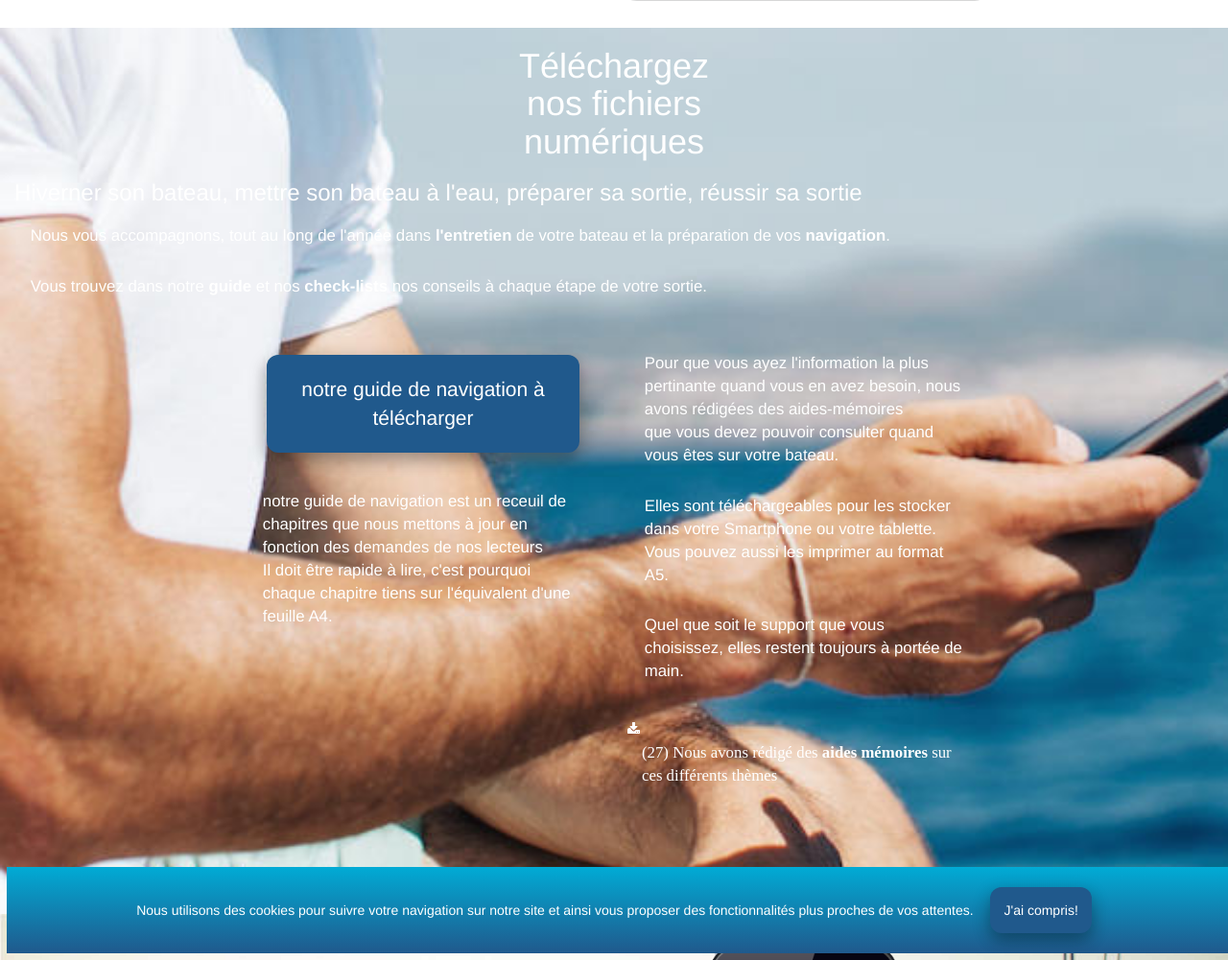
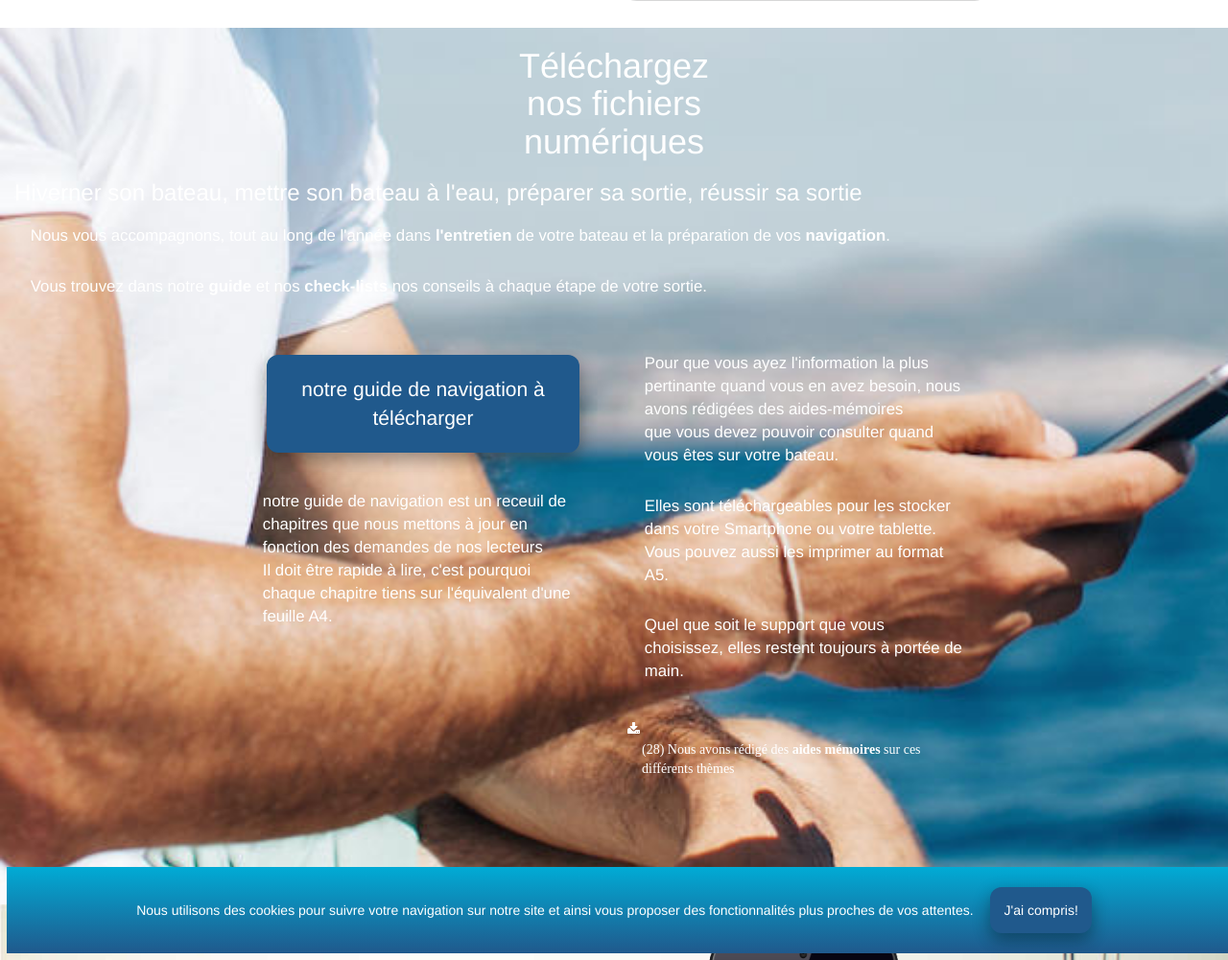
Before and after one commit to pjtiberghien/trial, a Jekyll site: the page built from docs/index.html, in a window 1280 px wide and 1400 px high, scrolled down 660 px, cut to the strip 399-1400 px from the top of the window. Shown: the whole strip at 96% size. Built offline with Jekyll 4.4.1, drawn with Linux system fonts in a browser that asks for light colours; nearby versions of some CDN libraries.

Commit message:
vertical menu 28
gaming on css

```diff
--- a/docs/assets/css/main.css
+++ b/docs/assets/css/main.css
@@ -398,9 +398,9 @@
     display:block;
     text-decoration: none;
     color:white;
-    padding: 3px 0;
+    padding: 2px 0;
     font-family: avenir;
-    font-size: 1.2em;
+    font-size: 1em;
 }
 #menu-vertical-aide-memoire-accordeon ul li a, #menu-vertical-aide-memoire-accordeon li:hover li a {
     font-size:1em;
@@ -413,7 +413,7 @@
 }
 
 #menu-vertical-aide-memoire-accordeon li:hover li {
-    max-height: 20em;
+    max-height: 10em;
 }
 
 /**********************************************
--- a/docs/index.html
+++ b/docs/index.html
@@ -48,7 +48,7 @@
             <p>Elles sont téléchargeables pour les stocker dans votre Smartphone ou votre tablette.  Vous pouvez aussi les imprimer au format A5.</p>
             <p>Quel que soit le support que vous choisissez, elles restent toujours à portée de main.</p>
             <ul class="download" id="menu-vertical-aide-memoire-accordeon">
-                <li><a href="#">(27) Nous avons rédigé des <strong>aides mémoires</strong> sur ces différents thèmes</a>
+                <li><a href="#">(28) Nous avons rédigé des <strong>aides mémoires</strong> sur ces différents thèmes</a>
                     <ul>
                     <li><a href="assets/images/preparer-sa-navigation-01.png" target="_blank">aide mémoire #1 préparer sa sortie</a></li>
                     <li><a href="assets/images/preparer-son-bateau-02.png" target="_blank">aide mémoire #2 préparer son bateau</a></li>
```
